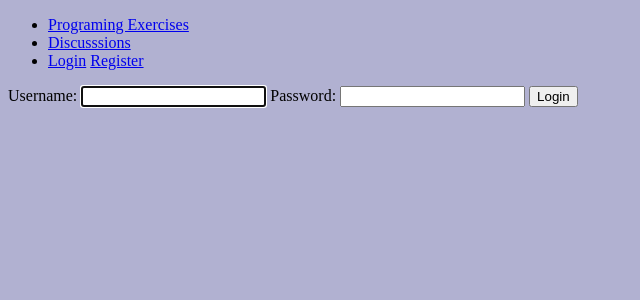
After one commit to marusheik/code_VS_code, a Django app: page /login/ in a window 1280 px wide. The commit adds this page. Shown: the top 300 px of the page, without its empty margins (0-640 px from the left). Run offline with Django 4.2, Linux system fonts and the light colour scheme.

Commit message:
log in works

```diff
--- /dev/null
+++ b/app_autentication/templates/login/login.html
@@ -0,0 +1,17 @@
+{% extends "layout.html" %}
+
+{% block title %} Login {% endblock%}
+
+{% block content %}
+
+<form method="post" action="">
+
+        {% csrf_token %}
+
+        {{form}}
+
+        <button type="submit"> Login </button>
+
+</form>
+
+{% endblock %}
--- a/app_autentication/urls.py
+++ b/app_autentication/urls.py
@@ -1,10 +1,11 @@
 from django.urls import path
-from .views import VRegister, vLog_Out
+from .views import VRegister, VLog_Out, VLogin
 from app_code_vs_code.views import loadIndex
 
 
 urlpatterns = [
     path('register/',VRegister.as_view(), name="Register"),
-    path('logout',vLog_Out, name="logout"),
+    path('login/',VLogin, name="login"),
+    path('logout',VLog_Out, name="logout"),
     path('', loadIndex, name='index'),
 ]
--- a/app_autentication/views.py
+++ b/app_autentication/views.py
@@ -1,15 +1,38 @@
 from django.shortcuts import render, redirect
 from django.views.generic import View
-from django.contrib.auth import login, logout
+from django.contrib.auth import login, logout, authenticate
 from django.contrib import messages
 
 from django.urls import reverse
 
-from django.contrib.auth.forms import UserCreationForm
+from django.contrib.auth.forms import UserCreationForm, AuthenticationForm
 
-def vLog_Out(request):
+def VLogin(request):
+
+    if request.method=="POST":
+        form=AuthenticationForm(request, data=request.POST)
+
+        if form.is_valid():
+
+            username = form.cleaned_data.get("username")
+            password = form.cleaned_data.get("password")
+            user = authenticate(request,username=username, password=password)
+
+            if user is not None:
+                login(request, user)
+                return redirect('index')
+            else:
+                messages.error(request,"usuario no valido")
+        else:
+            messages.error(request,"info incorrecta")
+
+    form = AuthenticationForm()
+    return render( request, "login/login.html", {"form":form})
+
+def VLog_Out(request):
         logout(request)
         return redirect('index')
+
 class VRegister(View):
 
     def get(self, request):
--- a/templates/layout.html
+++ b/templates/layout.html
@@ -17,7 +17,6 @@
         <ul>
           <li><a href="/">Programing Exercises</a></li>
           <li><a href="/productos">Discusssions</a></li>
-          <li><a href="/servicios">Login</a></li>
           <li>
 
                 {% if user.is_authenticated %}
@@ -28,7 +27,7 @@
 
                 {% else%}
 
-                <a href="">Login</a>
+                <a href="{% url 'login' %}">Login</a>
                 <a href="{% url 'Register' %}">Register</a>
 
                 {% endif %}
```
